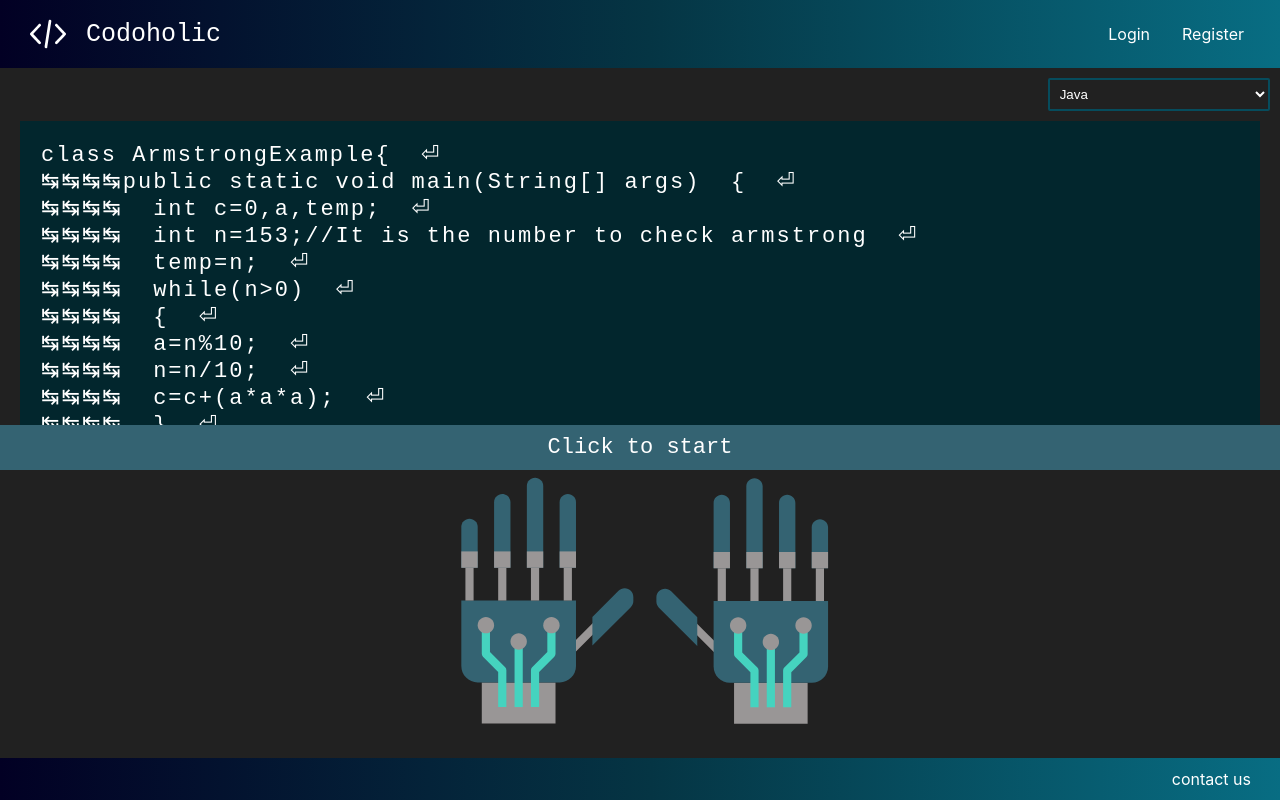
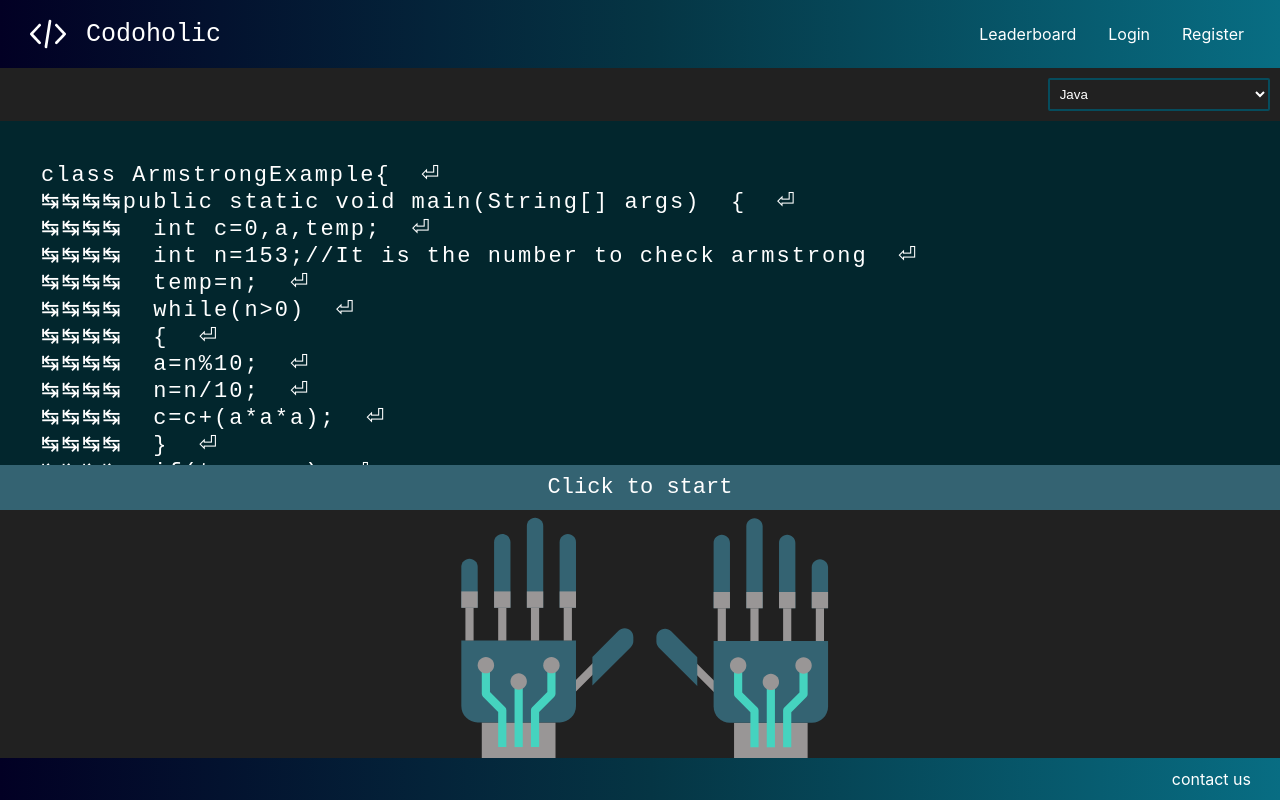
Before and after one commit to nitishvelu/CODOHOLIC, a React (Create React App) app in the folder client/: page / in a window 1280 px wide. Built offline with nearby package versions, Linux system fonts and the light colour scheme; no server answers.

Commit message:
tried to make leaderboard visible

```diff
--- a/client/src/components/Navbar.jsx
+++ b/client/src/components/Navbar.jsx
@@ -76,6 +76,9 @@ const Navbar = ({ auth: { isAuthenticated }, logout }) => {
   const guestLinks = (
     <ul>
       <li>
+        <Link style={{color: colors.headerText}} to="/leaderboard">Leaderboard</Link>
+      </li>
+      <li>
         <Link to="/login" style = {{color: colors.headerText}}>Login</Link>
       </li>
       <li>
--- a/client/src/components/SampleTextBox.css
+++ b/client/src/components/SampleTextBox.css
@@ -2,8 +2,7 @@
   /* background-color: #000000; */
 
   background-color: #02262d;
-  padding: 20px;
-  margin:0px 20px ;
+  padding: 40px;
   font-family: monospace;
   /* border: solid 11px #ffffffed; */
   color: white;
```
Also changed, not shown: 1 other file (tests, documents, lock files or other folders).
